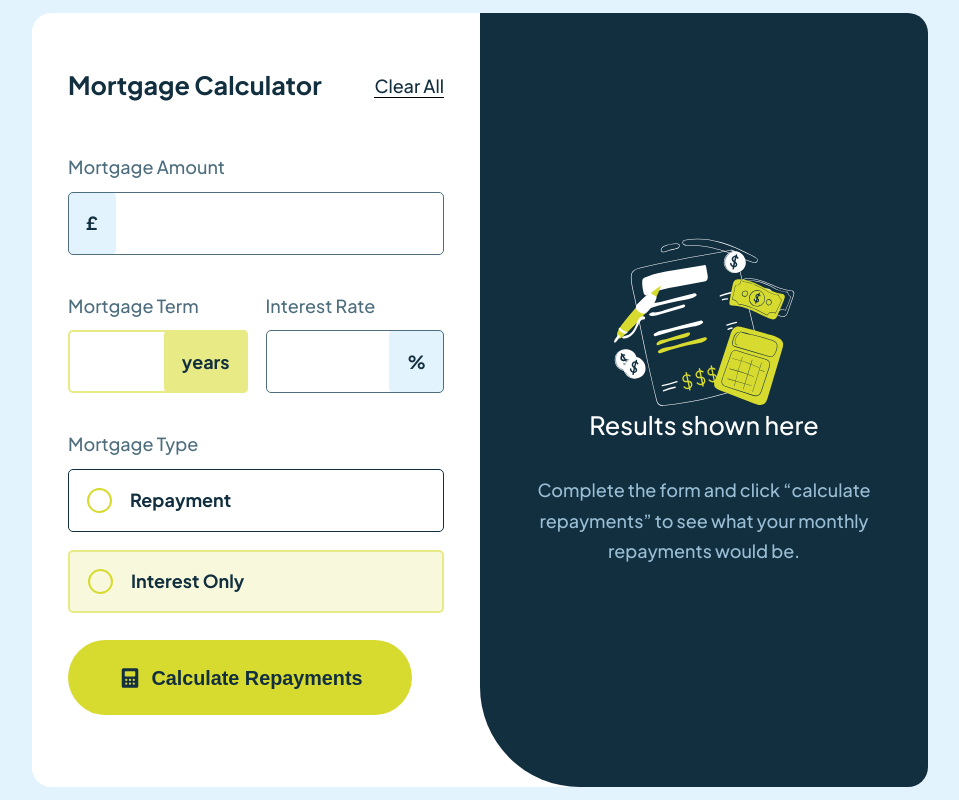
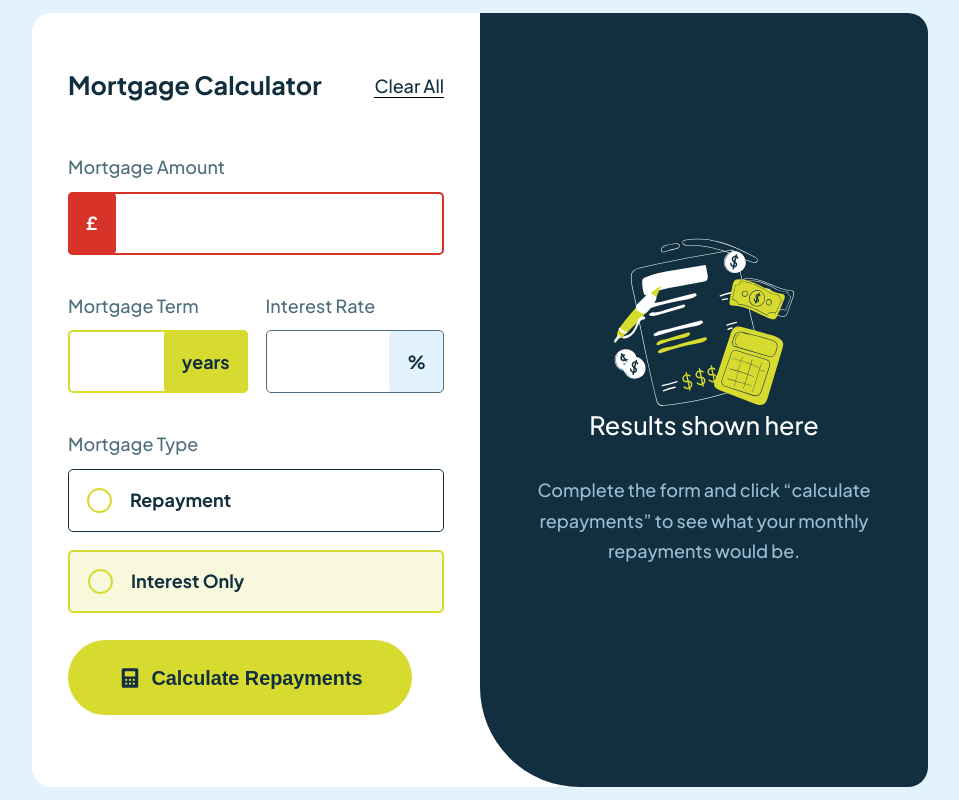
Before and after one commit to MalcolmSmalls/mortgage-repayment-calculator, a plain HTML site: page index.html in a window 1280 px wide. Shown: the whole page, without its empty margins (160-1119 px from the left). Drawn offline with Linux system fonts and the light colour scheme.

Commit message:
Add error state CSS

```diff
--- a/index.html
+++ b/index.html
@@ -29,9 +29,10 @@
 
         <label class="form-label" for="amount">Mortgage Amount</label>
         <div class="input-container">
-          <input class="form-input form-amount input-padding-left" name="mortgageAmount" type="text" id="amount" pattern='[0-9]' required>
-          <div class="input-accent accent-left">£</div>
+          <input class="form-input form-amount input-padding-left error-input" name="mortgageAmount" type="text" id="amount" pattern='[0-9]' required>
+          <div class="input-accent accent-left error-input-accent">£</div>
         </div>
+        <!-- <p class="error-message">This field is required</p> -->
         <div class="flex-wrapper">
           <div class="combined-input">
             <label class="form-label" for="term">Mortgage Term</label>
--- a/styles/style.css
+++ b/styles/style.css
@@ -285,16 +285,31 @@ input[type="radio"]{
 }
 
 .active-radio{
-    border: 2px solid hsl(61, 70%, 72%);
+    border: 2px solid hsl(61, 70%, 52%);
     background-color: hsl(61, 70%, 92%);
 }
 
 .active-input{
-    border: 2px solid hsl(61, 70%, 72%);
+    border: 2px solid hsl(61, 70%, 52%);
 }
 
 .active-input-icon{
-    background-color:  hsl(61, 70%, 72%);
+    background-color:  hsl(61, 70%, 52%);
+}
+
+.error-input{
+    border:2px solid hsl(4, 69%, 50%);
+}
+
+.error-input-accent{
+    background-color: hsl(4, 69%, 50%);
+    color: white;
+}
+
+.error-message{
+    color: hsl(4, 69%, 50%);
+    margin-top:-1em;
+    margin-bottom: 1.5em;
 }
 
 @media (min-width:1100px){
```
